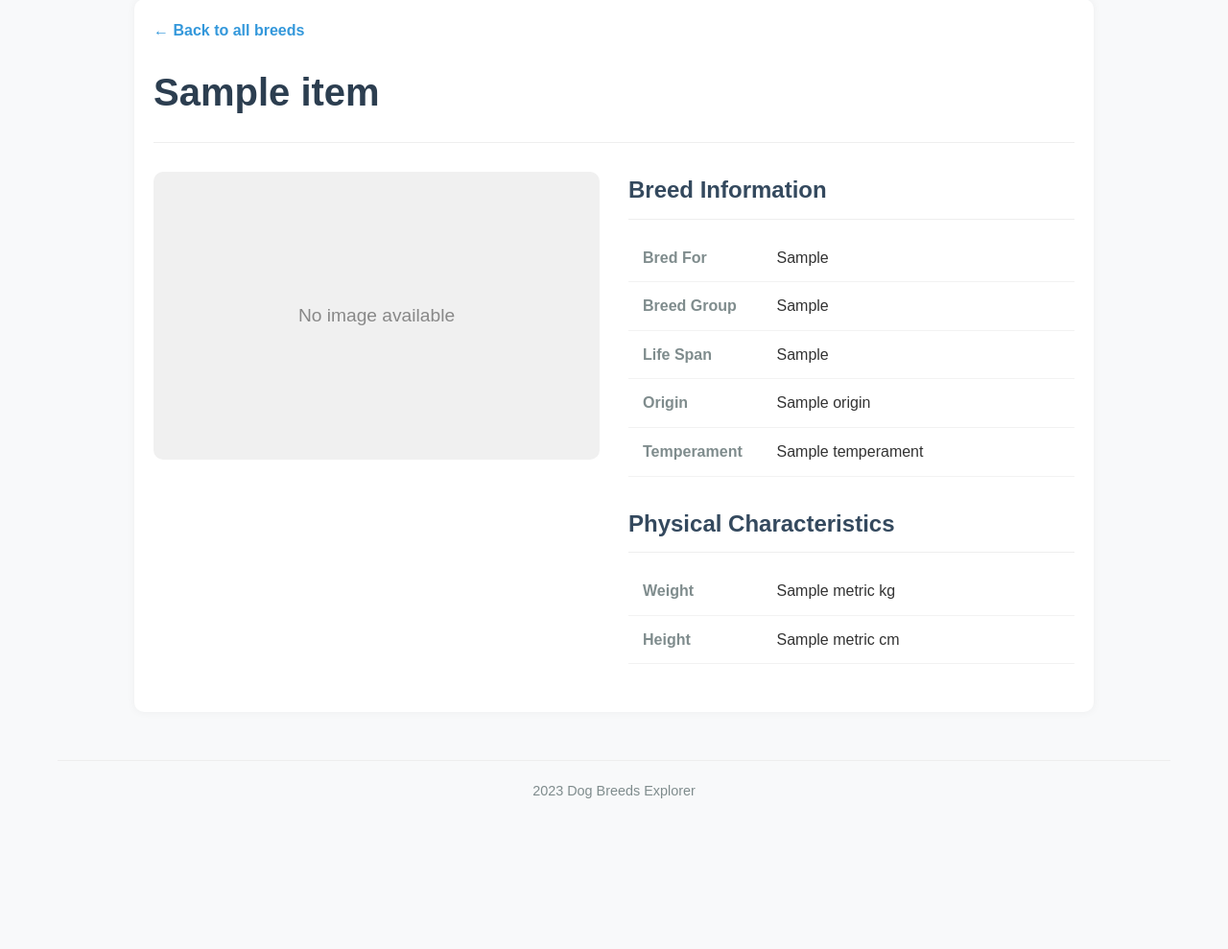
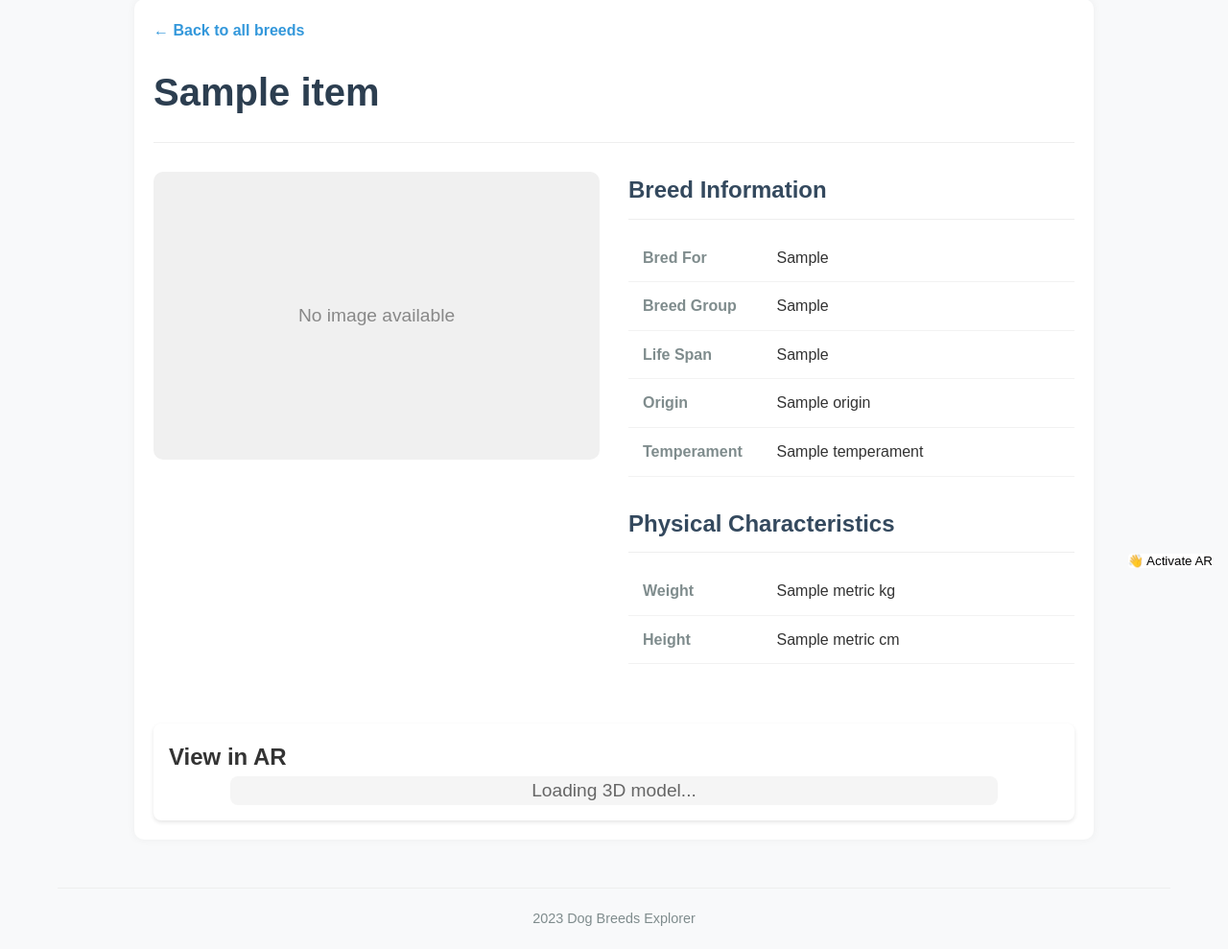
Before and after one commit to luisgtez/CUMN_Group_M_Webapp, a Flask app: page /breed/1 in a window 1280 px wide. Shown: the part 192-1181 px from the top of the page at 96% size. Before the commit the page ends 1024 px from the top, so only its background shows below. Run offline with Flask 3, Linux system fonts and the light colour scheme; a database or web service that is not in the repository returns one stand-in record (values such as "Sample title"); some libraries are stand-ins or nearby versions.

Commit message:
feat: Added code logic to display different dog breeds in AR

```diff
--- a/src/app.py
+++ b/src/app.py
@@ -1,17 +1,52 @@
 import threading
 import time
+import os
+import logging
 
 import requests
-from flask import Flask, jsonify, render_template
+from flask import Flask, jsonify, render_template, send_from_directory
 
 # Configuration
 API_URL = "https://api.thedogapi.com/v1"
 
-app = Flask(__name__)
+app = Flask(__name__, static_folder="static")
+
+# Configure logging
+logging.basicConfig(level=logging.INFO)
+logger = logging.getLogger(__name__)
 
 # Cache dictionaries with timestamps
 breeds_cache = {"data": None, "timestamp": 0, "is_fetching": False}
 image_cache = {}
+
+# Available 3D models for breeds
+BREED_MODELS = {
+    "labrador": "labrador.glb",
+    "german shepherd": "german_shepherd.glb",
+    "golden retriever": "golden_retriever.glb",
+    "akita": "akita.glb",
+    # Add more breed-model mappings as you get them
+}
+
+DEFAULT_MODEL = "model.glb"  # Fallback model
+
+
+def get_breed_model(breed_name):
+    """Get the appropriate 3D model for a breed"""
+    # Convert breed name to lowercase for case-insensitive matching
+    breed_name = breed_name.lower()
+
+    # Check if we have a specific model for this breed
+    if breed_name in BREED_MODELS:
+        model_path = f"dog/{BREED_MODELS[breed_name]}"
+        # Check if the specific model exists
+        if os.path.exists(os.path.join("models", model_path)):
+            logger.info(f"Found model for {breed_name}: {model_path}")
+            return model_path
+
+    # Return default model if no specific model exists
+    logger.info(f"No model found for {breed_name}, using default model")
+    return f"dog/{DEFAULT_MODEL}"
 
 
 def fetch_dog_breeds_background():
@@ -83,7 +118,7 @@
 @app.route("/")
 def index():
     """Main route to display dog breeds"""
-    print("Fetching dog breeds...")
+    logger.info("Fetching dog breeds...")
     breeds = get_dog_breeds()
     breed_data = []
 
@@ -132,7 +167,18 @@
         if image_data and "url" in image_data:
             image_url = image_data["url"]
 
-    return render_template("breed_detail.html", breed=breed, image_url=image_url)
+    # Get the appropriate 3D model for this breed
+    model_path = get_breed_model(breed["name"])
+
+    return render_template(
+        "breed_detail.html", breed=breed, image_url=image_url, model_path=model_path
+    )
+
+
+@app.route("/models/<path:filename>")
+def serve_model(filename):
+    """Serve 3D model files from the models directory"""
+    return send_from_directory("models", filename)
 
 
 @app.errorhandler(404)
@@ -141,5 +187,5 @@
 
 
 if __name__ == "__main__":
-    print("Starting Flask server...")
+    logger.info("Starting Flask server...")
     app.run(debug=False, port=5050, host="0.0.0.0")
--- a/src/templates/breed_detail.html
+++ b/src/templates/breed_detail.html
@@ -79,5 +79,66 @@
             {% endif %}
         </div>
     </div>
+
+    <div class="ar-section">
+        <h2>View in AR</h2>
+        <div class="model-viewer-container">
+            <model-viewer src="/models/{{ model_path }}" alt="3D model of {{ breed.name }}" ar
+                ar-modes="webxr scene-viewer quick-look" camera-controls auto-rotate shadow-intensity="1"
+                camera-orbit="0deg 75deg 105%" min-camera-orbit="auto auto 50%" max-camera-orbit="auto auto 150%"
+                style="width: 100%; height: 400px; background-color: #f5f5f5;">
+                <button slot="ar-button"
+                    style="background-color: white; border-radius: 4px; border: none; position: absolute; bottom: 16px; right: 16px; ">
+                    👋 Activate AR
+                </button>
+                <div slot="progress-bar" class="progress-bar"></div>
+                <div slot="poster" class="poster">
+                    Loading 3D model...
+                </div>
+            </model-viewer>
+        </div>
+    </div>
 </div>
+
+<!-- Add Model Viewer Script -->
+<script type="module" src="https://unpkg.com/@google/model-viewer/dist/model-viewer.min.js"></script>
+
+<style>
+    .ar-section {
+        margin-top: 2rem;
+        padding: 1rem;
+        background-color: white;
+        border-radius: 8px;
+        box-shadow: 0 2px 4px rgba(0, 0, 0, 0.1);
+    }
+
+    .model-viewer-container {
+        width: 100%;
+        max-width: 800px;
+        margin: 0 auto;
+        border-radius: 8px;
+        overflow: hidden;
+    }
+
+    model-viewer {
+        --poster-color: transparent;
+        --progress-bar-color: #1CAAD9;
+        --progress-bar-height: 2px;
+    }
+
+    .poster {
+        display: flex;
+        align-items: center;
+        justify-content: center;
+        width: 100%;
+        height: 100%;
+        background-color: #f5f5f5;
+        color: #666;
+        font-size: 1.2em;
+    }
+
+    .progress-bar {
+        background-color: #1CAAD9;
+    }
+</style>
 {% endblock %}
```
Also changed, not shown: 2 other files.
